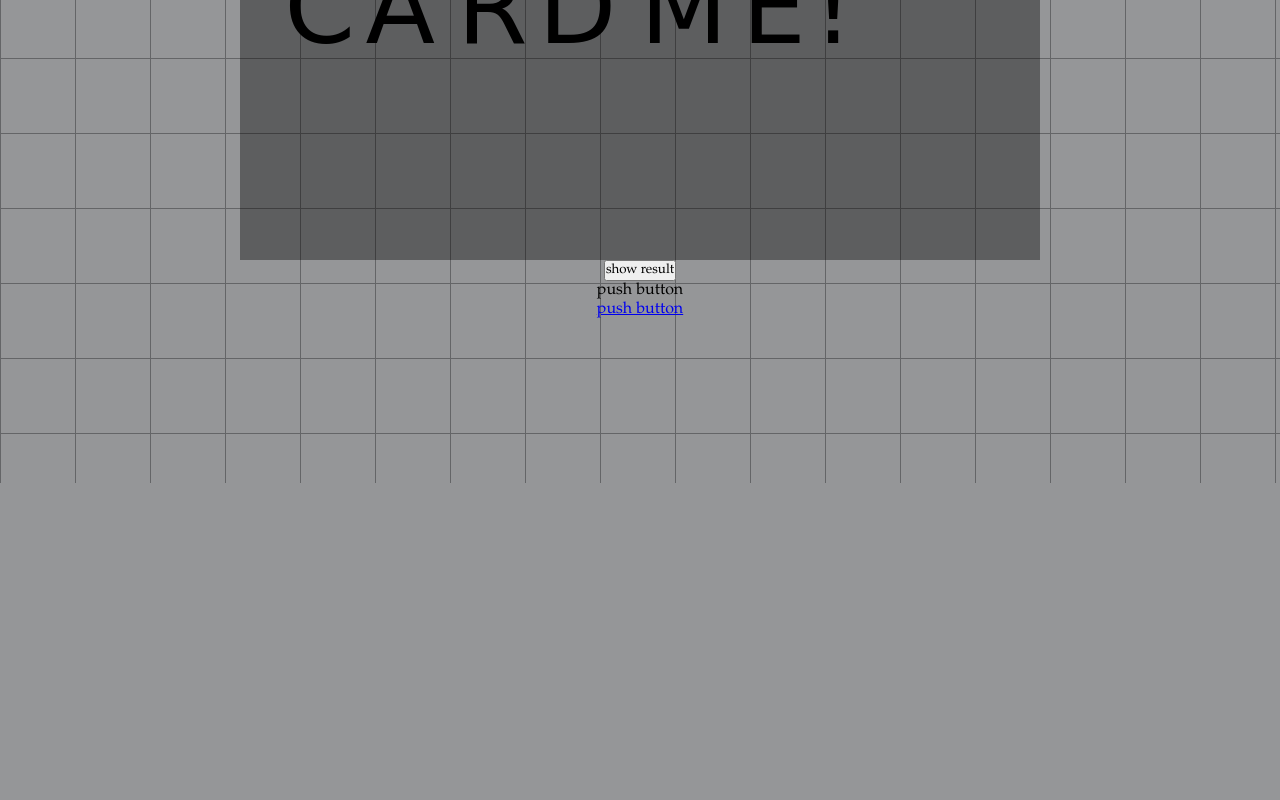
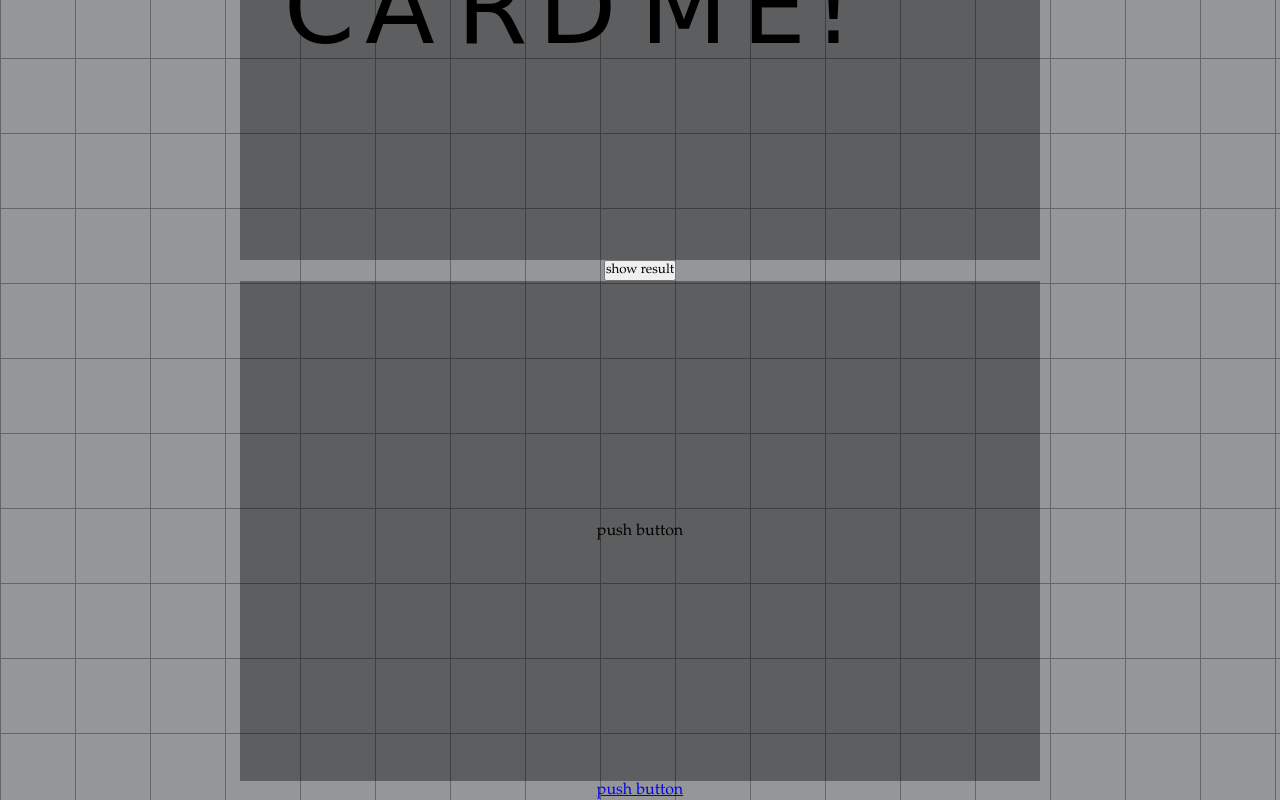
Before and after one commit to chihiro-yabuta/cardme, a React app in the folder client/: page / in a window 1280 px wide. Shown: the part 317-1117 px from the top of the page. Before the commit the page ends 800 px from the top, so only its background shows below. Built offline with nearby package versions, Linux system fonts and the light colour scheme.

Commit message:
get svg from url directly

```diff
--- a/client/src/components/result/index.tsx
+++ b/client/src/components/result/index.tsx
@@ -7,7 +7,7 @@ import { store } from '../../redux';
 export const Result = () => {
   const url = (query: string) => `http://${location.hostname}:8080/?${query}`;
   const [apiURL, setApiURL] = useState('push button');
-  const [comp, setComp] = useState(<p style={{ textAlign: 'center' }}>push button</p>);
+  const [comp, setComp] = useState(<p>push button</p>);
 
   const getData = async () => {
     const base = store.getState().base64;
@@ -15,8 +15,7 @@ export const Result = () => {
     setComp(<p>Loading...</p>);
     await axios.get<Data>(url(`name=${store.getState().name}&raw=${base}`)).then((src) => {
       setApiURL(url(`mode=html&src=${src.data.Svg.EncSvg}`));
-      setComp(<div className='imgarea'><iframe width={720} height={100} frameBorder='0'
-      src={url(`mode=html&src=${src.data.Svg.EncSvg}`)} /></div>);
+      setComp(<img src={url(`mode=html&src=${src.data.Svg.EncSvg}`)} />);
     });
   };
 
@@ -29,9 +28,13 @@ export const Result = () => {
           onClick={ () => getData() }
         />
       </div>
-      {comp}
-      <div className='urlarea'>
-        <a href={apiURL} target='_blank' className='url'>{apiURL}</a>
+      <div>
+        <div className='imgarea'>
+          {comp}
+        </div>
+        <div className='urlarea'>
+          <a href={apiURL} target='_blank' className='url'>{apiURL}</a>
+        </div>
       </div>
     </div>
   );
--- a/client/src/index.css
+++ b/client/src/index.css
@@ -57,6 +57,6 @@
 
 .center .urlarea {
   text-align: center;
-  width: 1000px;
+  width: 800px;
   word-break: break-all;
 }
```
Also changed, not shown: 1 other file (tests, documents, lock files or other folders).
